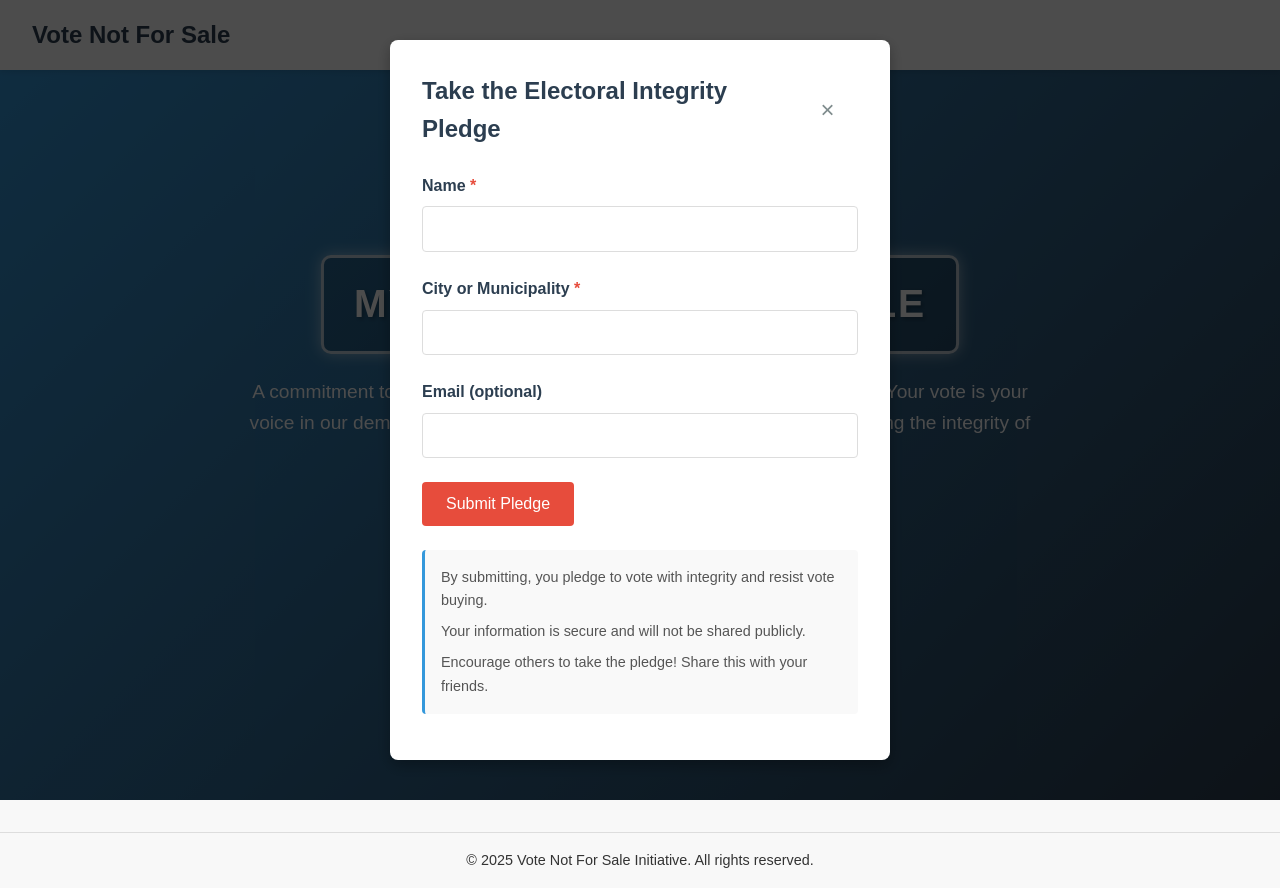
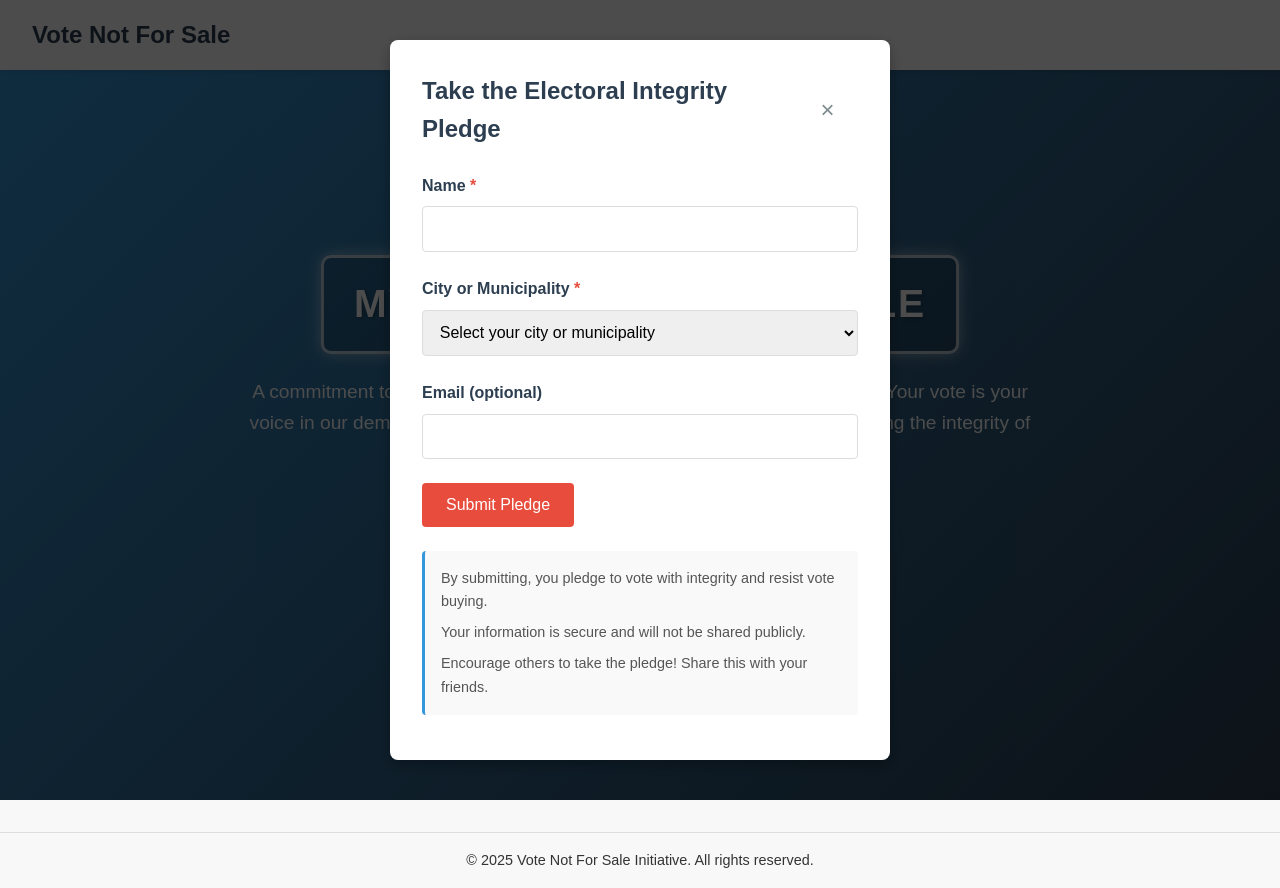
Before and after one commit to OLforFS/votenotforsale, a plain HTML site: page index.html in a window 1280 px wide. Both pictures are taken after a click on the button "TAKE THE PLEDGE". Drawn offline with Linux system fonts and the light colour scheme.

Commit message:
with dropdown

```diff
--- a/index.html
+++ b/index.html
@@ -212,7 +212,7 @@
             color: #2c3e50;
         }
 
-        input, textarea {
+        input, textarea, select {
             width: 100%;
             padding: 0.8rem;
             border: 1px solid #ddd;
@@ -221,7 +221,7 @@
         }
 
         @media screen and (max-width: 480px) {
-            input, textarea {
+            input, textarea, select {
                 padding: 0.6rem;
                 font-size: 0.9rem;
             }
@@ -340,7 +340,9 @@
 
                 <div class="form-group">
                     <label for="city">City or Municipality <span class="required">*</span></label>
-                    <input type="text" id="city" required>
+                    <select id="city" required>
+                        <option value="" disabled selected>Select your city or municipality</option>
+                    </select>
                 </div>
 
                 <div class="form-group">
@@ -372,7 +374,44 @@
         const closeModal = document.getElementById('close-modal');
         const pledgeForm = document.getElementById('pledge-form');
         const successMessage = document.getElementById('success-message');
+        const cityDropdown = document.getElementById('city');
         // pledgesList element removed
+
+        // Philippine Cities and Municipalities Data
+        const philippineCities = [
+            "Alaminos", "Angeles", "Antipolo", "Bacolod", "Bago", "Baguio", "Bais", "Balanga", "Batac", "Batangas City",
+            "Bayawan", "Baybay", "Bayugan", "Biñan", "Bislig", "Bogo", "Borongan", "Butuan", "Cabadbaran", "Cabanatuan",
+            "Cabuyao", "Cadiz", "Cagayan de Oro", "Calamba", "Calapan", "Calbayog", "Caloocan", "Candon", "Canlaon", "Carcar",
+            "Catbalogan", "Cauayan", "Cavite City", "Cebu City", "Cotabato City", "Dagupan", "Danao", "Dapitan", "Dasmariñas", "Davao City",
+            "Digos", "Dipolog", "Dumaguete", "El Salvador", "Escalante", "Gapan", "General Santos", "Gingoog", "Guihulngan", "Himamaylan",
+            "Ilagan", "Iligan", "Iloilo City", "Imus", "Iriga", "Isabela", "Kabankalan", "Kidapawan", "Koronadal", "La Carlota",
+            "Lamitan", "Laoag", "Lapu-Lapu", "Las Piñas", "Legazpi", "Ligao", "Lipa", "Lucena", "Maasin", "Mabalacat",
+            "Makati", "Malabon", "Malaybalay", "Malolos", "Mandaluyong", "Mandaue", "Manila", "Marawi", "Marikina", "Masbate City",
+            "Mati", "Meycauayan", "Muñoz", "Muntinlupa", "Naga (Camarines Sur)", "Naga (Cebu)", "Navotas", "Olongapo", "Ormoc", "Oroquieta",
+            "Ozamiz", "Pagadian", "Palayan", "Panabo", "Parañaque", "Pasay", "Pasig", "Passi", "Puerto Princesa", "Quezon City",
+            "Roxas", "Sagay", "Samal", "San Carlos (Negros Occidental)", "San Carlos (Pangasinan)", "San Fernando (La Union)", "San Fernando (Pampanga)", "San Jose", "San Jose del Monte", "San Juan",
+            "San Pablo", "San Pedro", "Santa Rosa", "Santiago", "Silay", "Sipalay", "Sorsogon City", "Surigao City", "Tabaco", "Tabuk",
+            "Tacloban", "Tacurong", "Tagaytay", "Tagbilaran", "Taguig", "Tagum", "Talisay (Cebu)", "Talisay (Negros Occidental)", "Tanauan", "Tandag",
+            "Tangub", "Tanjay", "Tarlac City", "Tayabas", "Toledo", "Trece Martires", "Tuguegarao", "Urdaneta", "Valencia", "Valenzuela",
+            "Victorias", "Vigan", "Zamboanga City"
+        ];
+
+        // Populate City Dropdown
+        function populateCityDropdown() {
+            // Sort cities alphabetically
+            philippineCities.sort();
+
+            // Add cities to dropdown
+            philippineCities.forEach(city => {
+                const option = document.createElement('option');
+                option.value = city;
+                option.textContent = city;
+                cityDropdown.appendChild(option);
+            });
+        }
+
+        // Initialize dropdown when DOM is loaded
+        document.addEventListener('DOMContentLoaded', populateCityDropdown);
 
         // Enhanced Webview detection with improved platform coverage
         const isInWebView = () => {
```
